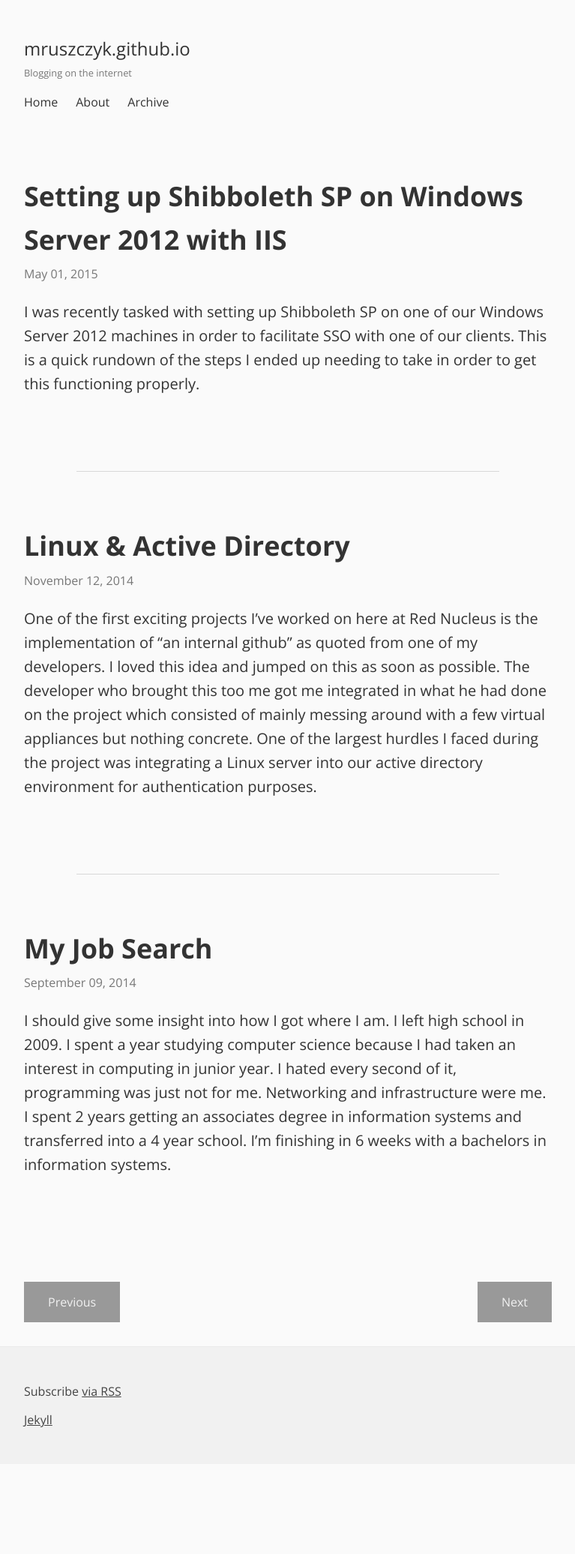
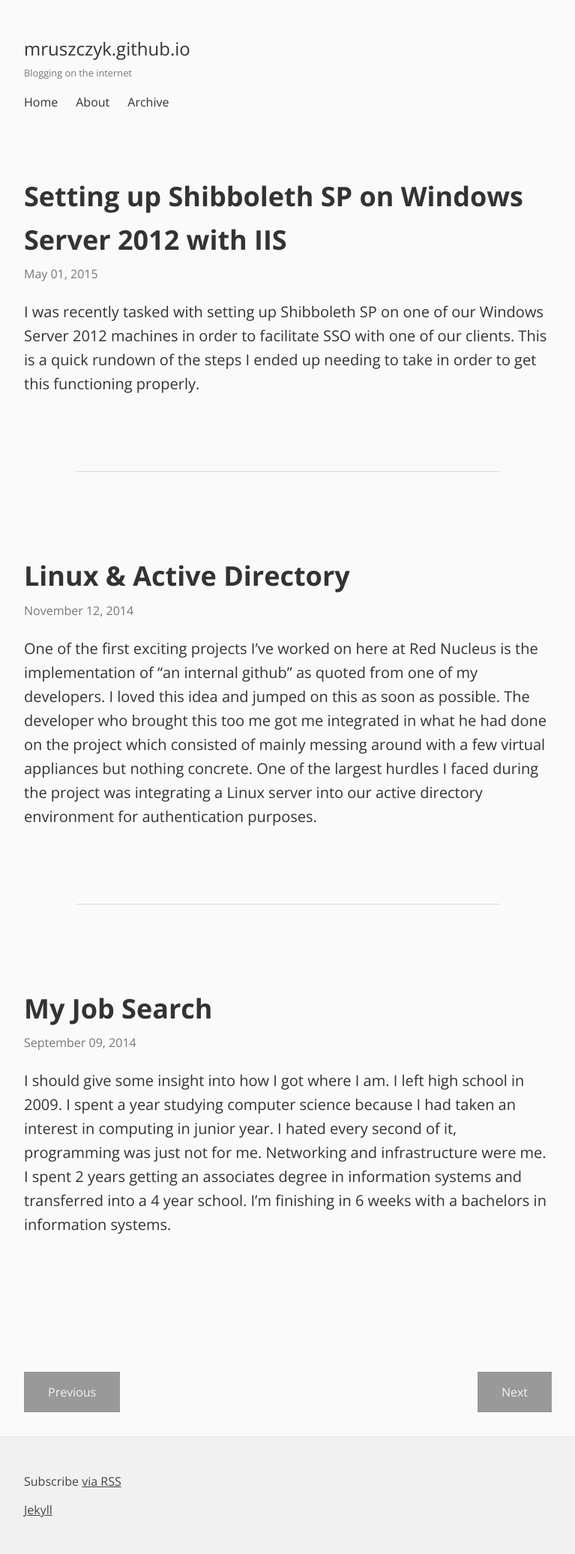
Before and after one commit to mruszczyk/mruszczyk.github.io, a Jekyll site: the page built from index.html, in a window 1280 px wide. Shown: the whole page at 75% size, without its empty margins (256-1023 px from the left). Built offline with Jekyll 4.4.1, drawn with Linux system fonts in a browser that asks for light colours; the list of posts is cut into pages by our own code; before the commit the page ends 1952 px from its top, so only the background shows below that.

Commit message:
Padding back in.

```diff
--- a/assets/css/style.css
+++ b/assets/css/style.css
@@ -123,7 +123,7 @@ h1 {
 =            Posts and Pages            =
 =======================================*/
 .post {
-    padding-bottom: 2em;
+    padding-bottom: 4em;
     font-size: 1.25em;
     line-height: 1.6;
 }
```
